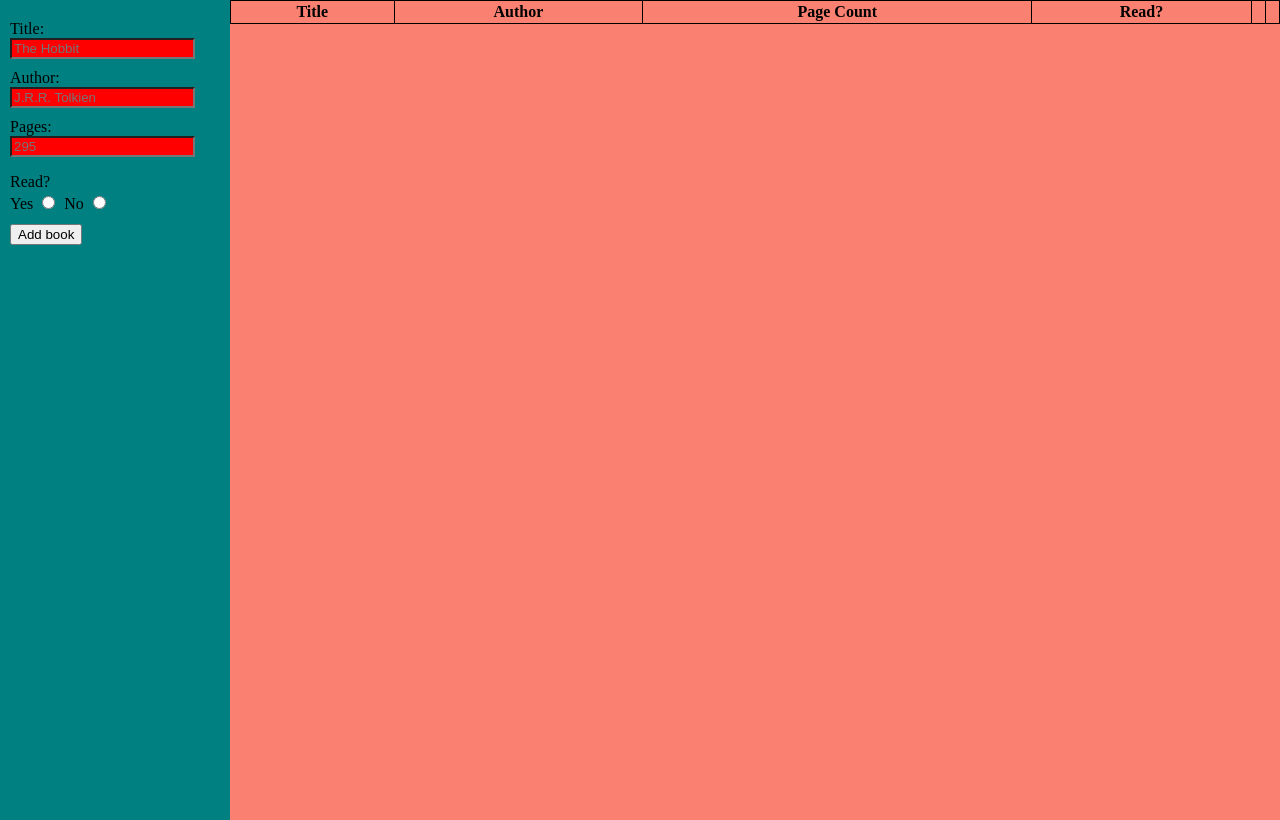
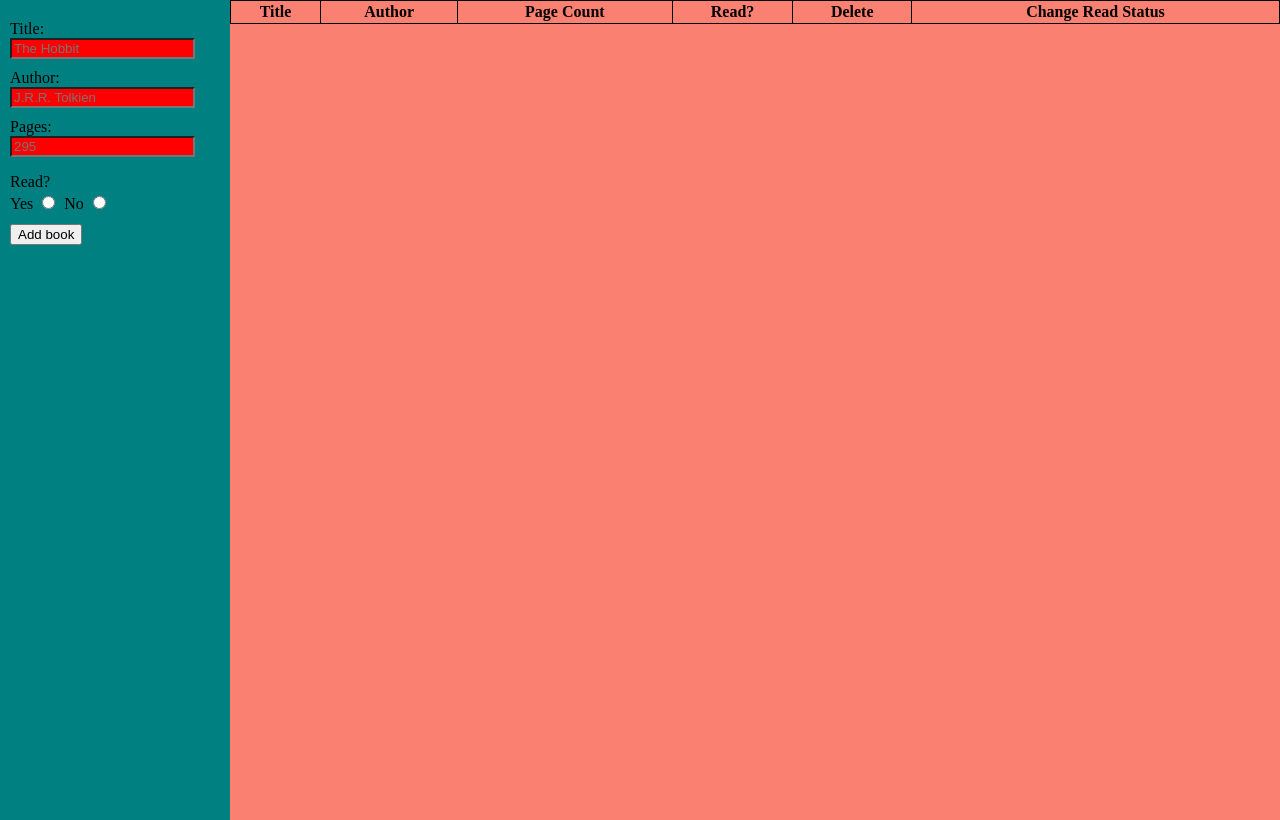
Before and after one commit to justinrkinsman/library-livepreview, a plain HTML site: page index.html in a window 1280 px wide. Drawn offline with Linux system fonts and the light colour scheme.

Commit message:
Add text to button headers

```diff
--- a/index.html
+++ b/index.html
@@ -43,8 +43,8 @@
             <th>Author</th>
             <th>Page Count</th>
             <th>Read?</th>
-            <th></th>
-            <th></th>
+            <th>Delete</th>
+            <th>Change Read Status</th>
         </tr>
     </table>
 </body>
--- a/javascript.js
+++ b/javascript.js
@@ -51,7 +51,7 @@ document.addEventListener('click', function(e){
     if(e.target && e.target.id== 'readBtn'){
         let attr = e.target.parentNode
         let attr2 = attr.parentNode.rowIndex
-        let newReadStatus = myLibrary[attr2-1].read
+        //let newReadStatus = myLibrary[attr2-1].read
         console.log(attr2)
        // myLibrary[attr2-1].protoReadStatus()
         let realReadStatus = document.getElementById(`readStatus${attr2}`)
```
